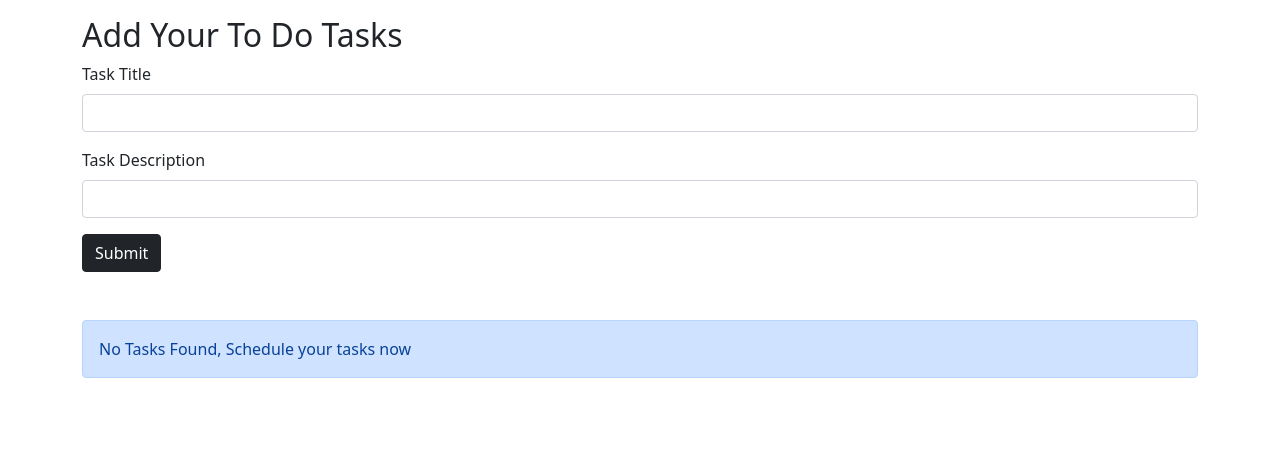
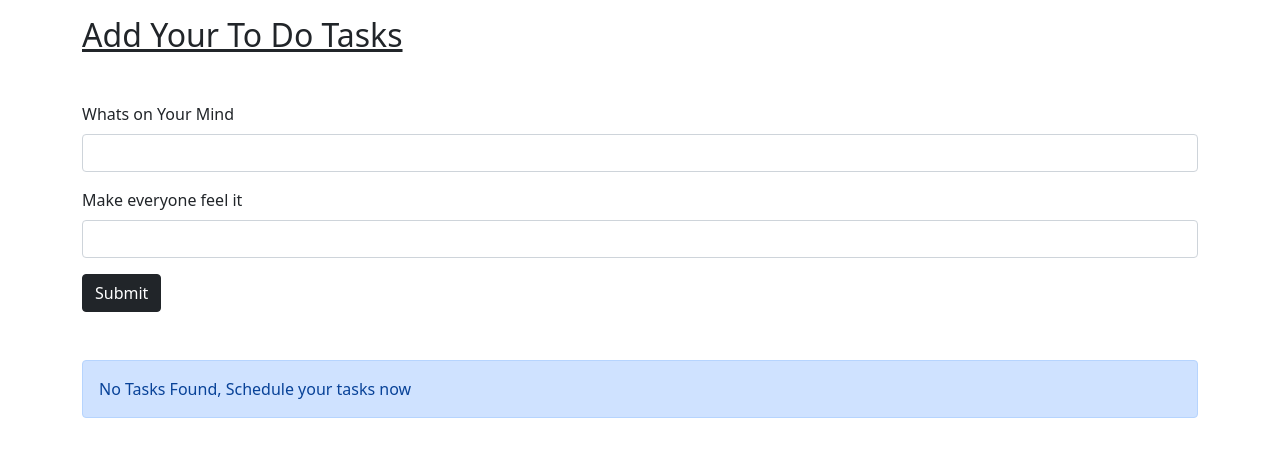
Before and after one commit to AadiVishwakarma/ToDoApp, a Flask app: page / in a window 1280 px wide. Shown: the part 56-508 px from the top of the page. Run offline with Flask 2, Linux system fonts and the light colour scheme; data that the repository does not hold is empty.

Commit message:
first commit

```diff
--- a/app.py
+++ b/app.py
@@ -1,7 +1,7 @@
 from datetime import datetime
 from flask import Flask, render_template, request, redirect
 from flask_sqlalchemy import SQLAlchemy
-from datetime import datetime
+from datetime import date
 app = Flask(__name__)
 
 #<<<""for database"">>>
@@ -16,9 +16,9 @@ db = SQLAlchemy(app)
 #<< defining table structure in class for database>>
 class ToDo(db.Model):
     sno = db.Column(db.Integer, primary_key = True)
-    title = db.Column(db.String(200), nullable = False)
-    desc = db.Column(db.String(600), nullable = False)
-    date_created = db.Column(db.DateTime,default = datetime.utcnow )
+    title = db.Column(db.String(300), nullable = False)
+    desc = db.Column(db.String(1000), nullable = False)
+    date_created = db.Column(db.Date,default = date.today , nullable = False)
 
 # what do you want to print-- > repr function is used
     def __repr__(self) -> str:
@@ -72,5 +72,7 @@ def delete(sno):
     db.session.commit()
     return redirect("/")
 
+
+
 if __name__ == "__main__":
     app.run(debug=True)
--- a/templates/index.html
+++ b/templates/index.html
@@ -5,15 +5,15 @@
 
 
   <div class="container my-3">
-    <h2>Add Your To Do Tasks</h2>
+    <h2 style="text-decoration: underline;">Add Your To Do Tasks</h2>
     <form action="/" method="POST">
-      <div class="mb-3">
-        <label for="title" class="form-label">Task Title</label>
+      <div class="mb-3 my-5">
+        <label for="title" class="form-label">Whats on Your Mind</label>
         <input type="text" class="form-control" name="title" id="title" aria-describedby="emailHelp">
 
       </div>
       <div class="mb-3">
-        <label for="desc" class="form-label">Task Description</label>
+        <label for="desc" class="form-label">Make everyone feel it</label>
         <input type="text" class="form-control" name="desc" id="desc">
       </div>
 
```
Also changed, not shown: templates/socialmedia.html (added, +12 -0 lines), todo.db.
